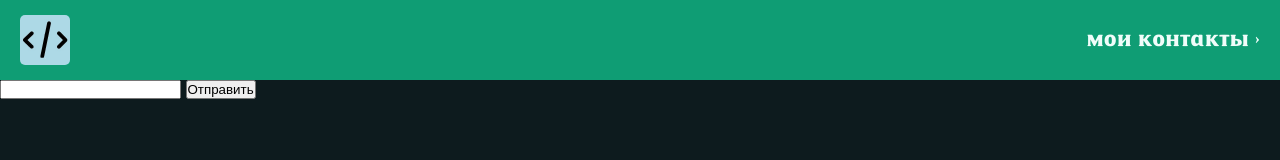
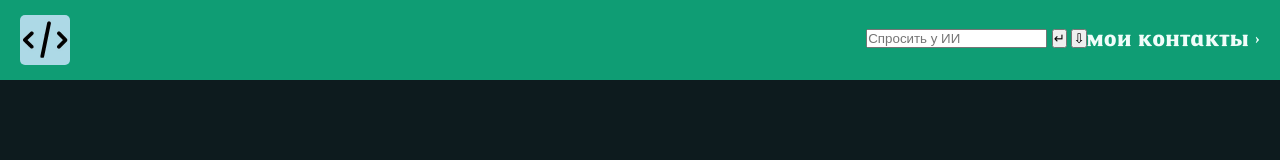
Before and after one commit to Gleb-ai-hub/cursed, a website: page public/index.html in a window 1280 px wide. Drawn offline with Linux system fonts and the light colour scheme.

Commit message:
Update index.html

```diff
--- a/public/index.html
+++ b/public/index.html
@@ -3,7 +3,7 @@
 <head>
     <meta charset="UTF-8">
     <meta name="robots" content="follow, index">
-    <meta name="googlebot" content="max-image-preview:[standard]">
+    <meta name="googlebot" content="max-image-preview:standard">
     <meta name="author" content="Глеб Желнов">
     <meta name="viewport" content="width=device-width, initial-scale=1.0">
     <meta property="og:type" content="website">
@@ -27,8 +27,22 @@
             <div class="l-text-head"><img class="logo" src="./img/images.jpg" alt="logo">
             </div>
             <nav class="r-text-head">
+                <div class="ai-wrapper" id="aiWrapper">
+
+                    <div class="ai-chat" id="aiChat">
+                        <div class="chat-messages" id="chatMessages"></div>
+                      </div>
+
+                  <div class="ai" id="aiBox">
+                    <input class="msg" id="msg" placeholder="Спросить у ИИ">
+                    <button onclick="send()" class="ai-send"  aria-label="отправить">↵</button>
+                    <button onclick="aiOpen()" class="ai-open" id="aiOpen"  aria-label="открыть меню с ии">⇩</button>
+                  </div>
+
+                </div>
+
                 <div class="dropdown">
-                  <button class="contacts" id="contacts" aria-label="открыть контакты">
+                    <button class="contacts" id="contacts" aria-label="открыть контакты">
                     <span class="contacts-text">мои контакты ></span>
                 </button>
                     <div id="menuList" class="menu-content">
@@ -42,13 +56,6 @@
     </header>
     <main></main>
     <footer></footer>
-
-
-
-
-    <input id="msg">
-<button onclick="send()">Отправить</button>
-
-<script src="main.js"></script>
 </body>
+<script src="./scripts/main.js"></script>
 </html>
```
